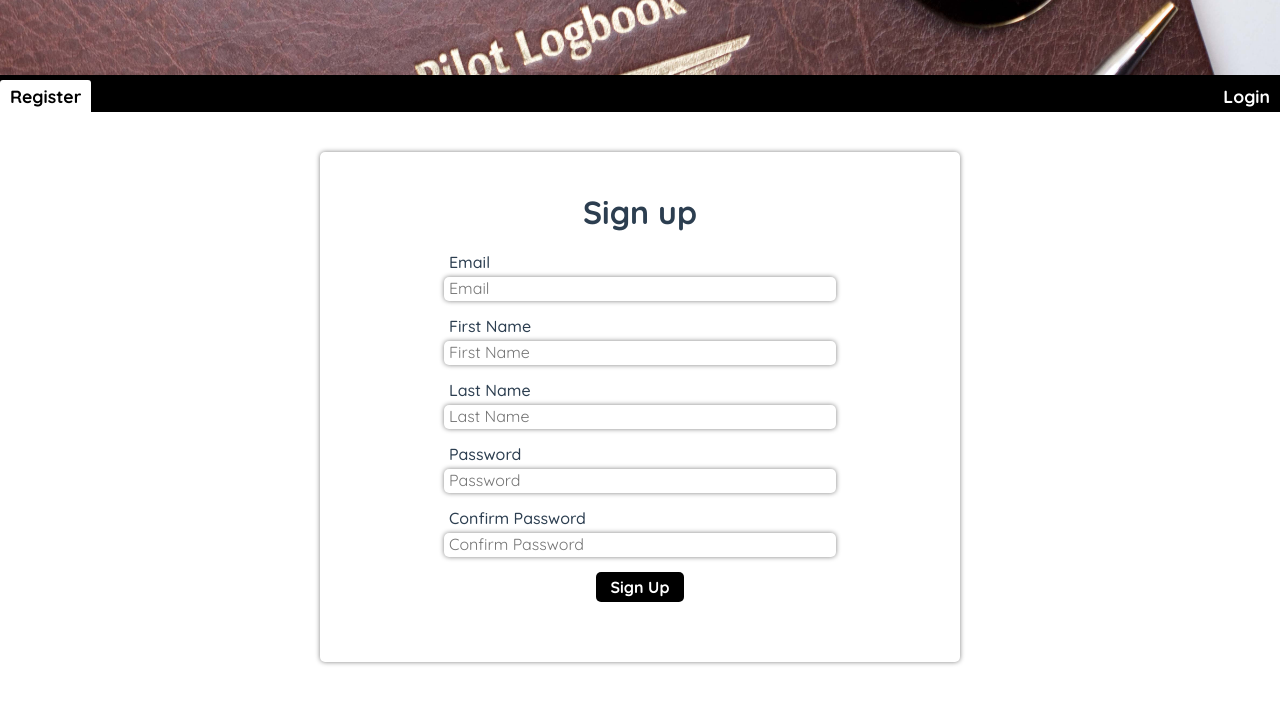
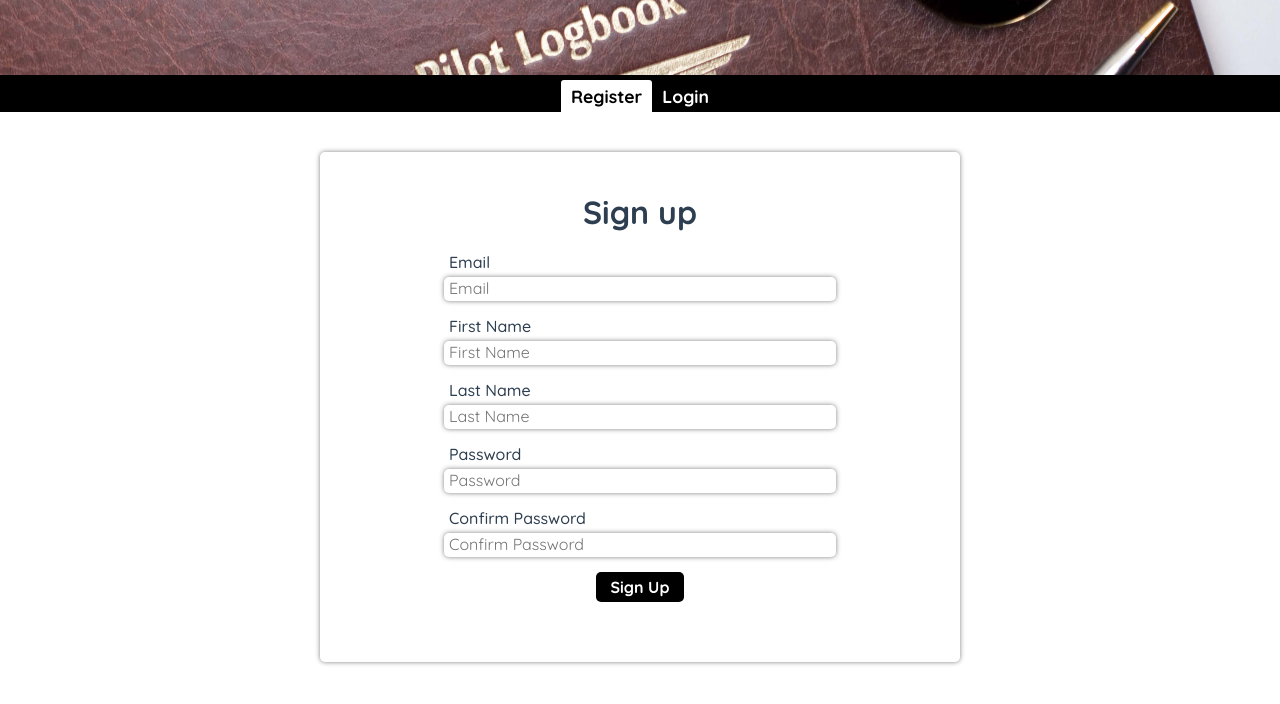
Before and after one commit to JoachimLi/codeworks-soloproject, a Vue app in the folder client/: page /register in a window 1280 px wide. Shown: the top 704 px of the page. Built offline with nearby package versions, Linux system fonts and the light colour scheme.

Commit message:
fix(navbar.vue): fix display for unauthorized users

```diff
--- a/client/src/ApiService/user.ApiService.js
+++ b/client/src/ApiService/user.ApiService.js
@@ -15,7 +15,6 @@ const getUserDetails = (userId) => {
 }
 
 const updateUser = (newUserInfo) => {
-  console.log('newUserInfo', newUserInfo)
   return axios.post(`${BASE_URL}/update`, newUserInfo)
 }
 
--- a/client/src/components/Navbar.vue
+++ b/client/src/components/Navbar.vue
@@ -1,6 +1,7 @@
 <template>
   <div class="navbar__wrapper">
     <div class="navbar__img"></div>
+
     <nav class="navigation authenticated" v-if="$store.state.user">
       <div class="link-wrapper">
         <router-link class="nav__link" :to="{ name: 'Profile' }">Profile</router-link>
@@ -8,9 +9,12 @@
       </div>
       <a class="logout" @click="logout">Logout</a>
     </nav>
+
     <nav class="navigation no-auth" v-else>
+      <div class="link-wrapper">
         <router-link class="nav__link" :to="{ name: 'Register' }">Register</router-link>
         <router-link class="nav__link" :to="{ name: 'Login' }">Login</router-link>
+      </div>
     </nav>
   </div>
 </template>
--- a/client/src/components/UserProfileDetails.vue
+++ b/client/src/components/UserProfileDetails.vue
@@ -23,7 +23,7 @@
         <li v-for="(category, index) in user.categoriesToTrack" :key="index">{{category.title}}</li>
       </ul>
       <form @submit.prevent="addCategories">
-        <label for="addCategories">Add Categories (komma separated)</label>
+        <label for="addCategories">Add Categories (comma separated)</label>
         <input type="text" v-model="state.categoriesToAdd">
         <button type="submit">Add</button>
       </form>
```
